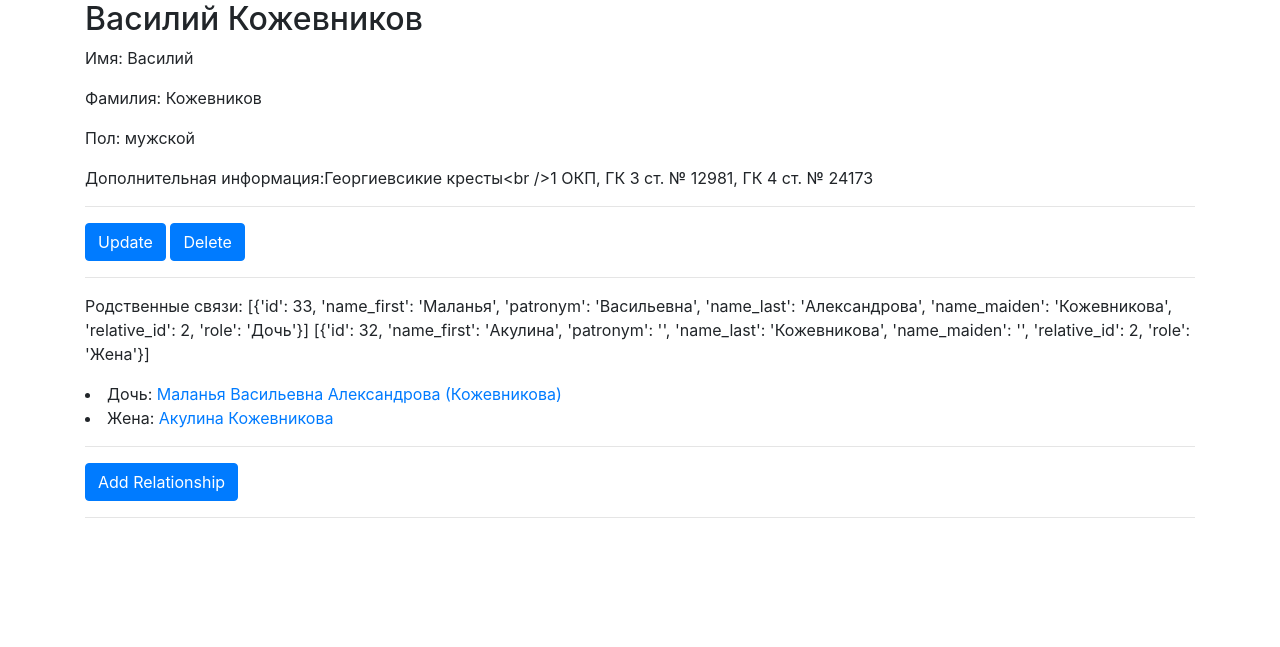
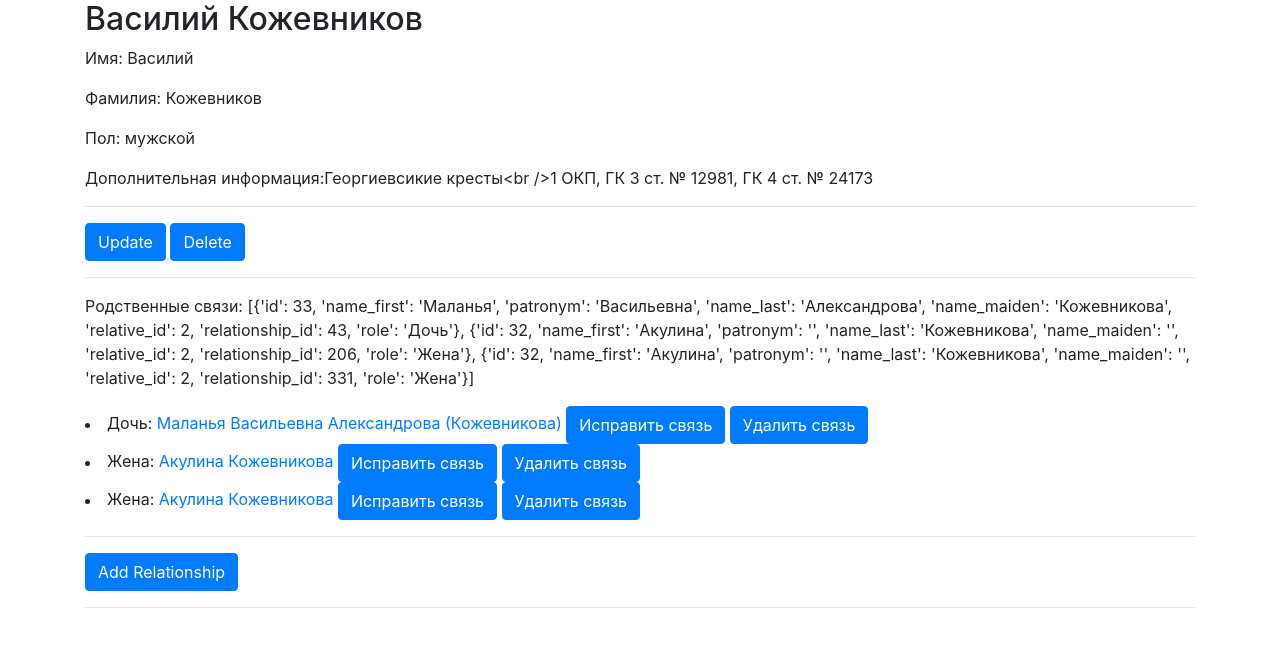
Before and after one commit to Meridobrew/familysite_linux, a Django app: page /familyroster/2/ in a window 1280 px wide. Shown: the part 60-707 px from the top of the page. Run offline with Django 3.2, Linux system fonts and the light colour scheme; data comes from the database, SQL or seed files in the repository; some libraries are stand-ins or nearby versions.

Commit message:
relationship forms are ready, urls configuration were adjusted

```diff
--- a/familyroster/forms.py
+++ b/familyroster/forms.py
@@ -4,6 +4,7 @@ from django.http import request
 from .models import Individual, Relationship
 from django.urls import resolve
 from django.shortcuts import render
+from django.core.exceptions import ValidationError
 fields_for_forms = {"name_last": "Фамилия", "name_first": "Имя",
                     "patronym": "Отчество", "name_maiden": "Девичья фамилия", "gender": "Пол",
                     "date_birth": "Дата рождения", "date_death": "Дата смерти",
@@ -27,12 +28,56 @@ class CreateForm(ModelForm):
 
 class AddRelationshipForm(ModelForm):
     def __init__(self, *args, **kwargs):
-        pk = kwargs.pop('pk', None)
+        individual_id = kwargs.pop('individual_id', None)
         super(AddRelationshipForm,self).__init__(*args, **kwargs)
-        if pk:
-            self.fields['individual_1_id'].initial = pk
+        if individual_id:
+            self.fields['individual_1_id'].initial = individual_id
+            #self.fields['individual_1_id'].disabled = True
     individual_1_id = forms.CharField
     class Meta:
         model = Relationship
         fields = list(fields_for_forms_relationship.keys())
         labels = fields_for_forms_relationship
+    def clean(self):
+        cleaned_data = super().clean()
+        relationship_type = cleaned_data.get("relationship_type")
+        individual_1_role = cleaned_data.get("individual_1_role")
+        individual_2_role = cleaned_data.get("individual_2_role")
+        if individual_1_role in ["Сестра", "Брат"] and individual_2_role in ["Сестра", "Брат"]:
+            cleaned_data["relationship_type"] = "Siblings"
+        elif ((individual_1_role, individual_2_role) or (individual_2_role, individual_1_role)) in [("Отец","Дочь"), ("Отец","Сын"), ("Мать","Сын"), ("Мать","Дочь")]:
+            cleaned_data["relationship_type"] = "Child-Parent"
+        elif individual_1_role in ["Муж", "Жена"] and individual_2_role in ["Муж", "Жена"]:
+            cleaned_data["relationship_type"] = "Marriage"
+        else:
+            raise ValidationError(
+                    "Роли не соответствуют друг другу")
+        return cleaned_data
+
+class UpdateRelationshipForm(ModelForm):
+    def __init__(self, *args, **kwargs):
+        pk = kwargs.pop('pk', None)
+        super(UpdateRelationshipForm,self).__init__(*args, **kwargs)
+        if pk:
+            self.fields['individual_1_id'].initial = pk
+            self.fields['individual_1_id'].disabled = True
+    individual_1_id = forms.CharField
+    class Meta:
+        model = Relationship
+        fields = list(fields_for_forms_relationship.keys())
+        labels = fields_for_forms_relationship
+    def clean(self):
+        cleaned_data = super().clean()
+        relationship_type = cleaned_data.get("relationship_type")
+        individual_1_role = cleaned_data.get("individual_1_role")
+        individual_2_role = cleaned_data.get("individual_2_role")
+        if individual_1_role in ["Сестра", "Брат"] and individual_2_role in ["Сестра", "Брат"]:
+            cleaned_data["relationship_type"] = "Siblings"
+        elif ((individual_1_role, individual_2_role) or (individual_2_role, individual_1_role)) in [("Отец","Дочь"), ("Отец","Сын"), ("Мать","Сын"), ("Мать","Дочь")]:
+            cleaned_data["relationship_type"] = "Child-Parent"
+        elif individual_1_role in ["Муж", "Жена"] and individual_2_role in ["Муж", "Жена"]:
+            cleaned_data["relationship_type"] = "Marriage"
+        else:
+            raise ValidationError(
+                    "Роли не соответствуют друг другу")
+        return cleaned_data
--- a/familyroster/urls.py
+++ b/familyroster/urls.py
@@ -1,4 +1,4 @@
-from django.urls import path
+from django.urls import path, re_path
 from . import views
 
 app_name = "familyroster"
@@ -14,22 +14,32 @@ urlpatterns = [
         name='add'
     ),
     path(
-        route='<pk>/update/',
+        route='<int:individual_id>/update/',
         view=views.IndividualUpdateView.as_view(),
         name='update'
     ),
     path(
-        route='<pk>/delete/',
+        route='<int:individual_id>/delete/',
         view=views.IndividualDeleteView.as_view(),
         name='delete'
     ),
     path(
-        route='<pk>/add_relationship/',
+        route='<int:individual_id>/add_relationship/',
         view=views.AddRelationship.as_view(),
         name='add_relationship'
     ),
     path(
-        route='<pk>/',
+        route='update_relationship/<int:relationship_id>/',
+        view=views.UpdateRelationship.as_view(),
+        name='update_relationship'
+    ),
+    path(
+        route='delete_relationship/<int:relationship_id>/',
+        view=views.DeleteRelationship.as_view(),
+        name='delete_relationship'
+    ),
+    path(
+        route='<int:individual_id>/',
         view=views.IndividualDetailView.as_view(),
         name='detail'
     ),
--- a/familyroster/views.py
+++ b/familyroster/views.py
@@ -1,8 +1,8 @@
 from django.views.generic import ListView, DetailView, CreateView, UpdateView, DeleteView
 from .models import Individual, Relationship
-from .forms import UpdateForm, CreateForm, AddRelationshipForm
+from .forms import UpdateForm, CreateForm, AddRelationshipForm, UpdateRelationshipForm
 from django.contrib.auth.mixins import LoginRequiredMixin
-from django.urls import reverse_lazy
+from django.urls import reverse_lazy, reverse
 from django.db.models import F
 from django.shortcuts import render
 
@@ -12,51 +12,72 @@ class FamilyListView(ListView):
 class IndividualDeleteView(LoginRequiredMixin, DeleteView):
     model = Individual
     success_url = reverse_lazy('familyroster:list')
+    pk_url_kwarg = 'individual_id'
 
 class IndividualDetailView(DetailView):
-
+    pk_url_kwarg = 'individual_id'
     model = Individual
     def get_context_data(self, **kwargs):
-        pk = self.kwargs.get('pk')
+        individual_id = self.kwargs.get('individual_id')
         context = super().get_context_data(**kwargs)
-        q1 = Individual.objects.all().values('id', 'name_first', 'patronym', 'name_last', 'name_maiden', relative_id=F('Individual_1__individual_2_id_id'), role=F('Individual_1__individual_1_role'))
-        q2 = Individual.objects.all().values('id', 'name_first', 'patronym', 'name_last', 'name_maiden', relative_id=F('Individual_2__individual_1_id_id'), role=F('Individual_2__individual_2_role'))
+        q1 = Individual.objects.all().values('id', 'name_first', 'patronym', 'name_last', 'name_maiden', relative_id=F('Individual_1__individual_2_id_id'), relationship_id=F('Individual_1__id'), role=F('Individual_1__individual_1_role'))
+        q2 = Individual.objects.all().values('id', 'name_first', 'patronym', 'name_last', 'name_maiden', relative_id=F('Individual_2__individual_1_id_id'), relationship_id=F('Individual_2__id'), role=F('Individual_2__individual_2_role'))
         #q3 = (q1 | q2).distinct().filter(relative_id=pk)
-        context['relatif1_id'] = list(q1.filter(relative_id=pk).distinct())
-        context['relatif2_id'] = list(q2.filter(relative_id=pk).distinct())
-        #context['relatif2_id'] = q2.filter(relative_id=pk)
+        context['relatif_list'] = list(q1.filter(relative_id=individual_id).distinct())+list(q2.filter(relative_id=individual_id).distinct())
         context['range'] = range(10)
         return context
 fields_for_forms = {"name_last": "Фамилия", "name_first": "Имя",
-              "patronym": "Отчество", "name_maiden": "Девичья фамилия", "gender": "Пол",
-              "date_birth": "Дата рождения", "date_death": "Дата смерти",
-              "place_birth": "Место рождения", "place_death": "Место смерти",
-              "individual_notes": "Примечания"}
+                    "patronym": "Отчество", "name_maiden": "Девичья фамилия", "gender": "Пол",
+                    "date_birth": "Дата рождения", "date_death": "Дата смерти",
+                    "place_birth": "Место рождения", "place_death": "Место смерти",
+                    "individual_notes": "Примечания"}
 fields_for_forms_relationship = {"relationship_type": "Тип родства", "individual_2_id": "ID присоединяемого человека", "individual_1_role": "Роль выбранного человека", "individual_2_role": "Роль присоединяемого человека"}
 class IndividualCreateView(LoginRequiredMixin, CreateView):
     model = Individual
     form_class = CreateForm
+    pk_url_kwarg = 'individual_id'
     def form_valid(self, form):
         form.instance.creator = self.request.user
         return super().form_valid(form)
     class Meta:
         labels = fields_for_forms
-
 class IndividualUpdateView(LoginRequiredMixin, UpdateView):
+    pk_url_kwarg = 'individual_id'
     model = Individual
     form_class = UpdateForm
     action = "Update"
     class Meta:
         labels = fields_for_forms
 
-class AddRelationship(CreateView):
+class AddRelationship(LoginRequiredMixin, CreateView):
     form_class = AddRelationshipForm
     labels = fields_for_forms_relationship
     model = Relationship
-    def get(self, *args, **kwargs):
-        #form_class = AddRelationshipForm(pk=kwargs.get("pk"))
-        form = AddRelationshipForm(pk=kwargs.get("pk"))
-        return render(None, 'familyroster/relationship_form.html', {'form': form})
-    #def form_valid(self, form):
-    #    form.instance.creator = self.request.user
-    #    return super().form_valid(form)
+    def get_success_url(self):
+        return reverse('familyroster:list')
+    def get(self, request, *args, **kwargs):
+        form = AddRelationshipForm(individual_id=kwargs.get("individual_id"))
+        return render(request, 'familyroster/relationship_form.html', {'form': form})
+    def form_valid(self, form):
+        form.instance.creator = self.request.user
+        return super().form_valid(form)
+
+class UpdateRelationship(LoginRequiredMixin, UpdateView):
+    form_class = UpdateRelationshipForm
+    labels = fields_for_forms_relationship
+    pk_url_kwarg = 'relationship_id'
+    model = Relationship
+    action = "Update"
+    def get_success_url(self):
+        return reverse('familyroster:list')
+    #def get(self, request, *args, **kwargs):
+        #form = AddRelationshipForm(pk=kwargs.get("pk"))
+        #return render(request, 'familyroster/relationship_form.html', {'form': form})
+    def form_valid(self, form):
+        form.instance.creator = self.request.user
+        return super().form_valid(form)
+
+class DeleteRelationship(LoginRequiredMixin, DeleteView):
+    model = Relationship
+    success_url = reverse_lazy('familyroster:list')
+    pk_url_kwarg = 'relationship_id'
--- a/familysite_linux/templates/familyroster/individual_detail.html
+++ b/familysite_linux/templates/familyroster/individual_detail.html
@@ -51,13 +51,12 @@
 </p>
 <hr/>
 Родственные связи:
-{{ relatif1_id }} {{ relatif2_id }}
+{{ relatif_list }}
 <p>
-    {% for obj in relatif1_id %}
-        <li>{{ obj.role }}: <a href="{% url 'familyroster:detail' obj.id %}">{{ obj.name_first }} {{ obj.patronym }} {{ obj.name_last }} {% if obj.name_maiden %} ({{ obj.name_maiden }}){% endif %}</a></li>
-    {% endfor %}
-    {% for obj in relatif2_id %}
-        <li>{{ obj.role }}: <a href="{% url 'familyroster:detail' obj.id %}">{{ obj.name_first }} {{ obj.patronym }} {{ obj.name_last }} {% if obj.name_maiden %} ({{ obj.name_maiden }}){% endif %}</a></li>
+    {% for obj in relatif_list|dictsort:'role' %}
+        <li>{{ obj.role }}: <a href="{% url 'familyroster:detail' obj.id %}">{{ obj.name_first }} {{ obj.patronym }} {{ obj.name_last }} {% if obj.name_maiden %} ({{ obj.name_maiden }}){% endif %}</a>
+        <a class="btn btn-primary" href="{% url 'familyroster:update_relationship' obj.relationship_id %}" role="button"> Исправить связь</a>
+        <a class="btn btn-primary" href="{% url 'familyroster:delete_relationship' obj.relationship_id %}" role="button"> Удалить связь</a>
     {% endfor %}
 </p>
 <hr/>
--- /dev/null
+++ b/familysite_linux/templates/familyroster/relationship_confirm_delete.html
@@ -0,0 +1,6 @@
+<form method="post">{% csrf_token %}
+    <p>Вы действительно хотите удалить запись о том, что
+      {{ individual.relationship_set.all }} {{ individual1.patronym }}  {{individual1.name_last }}"
+      является {{Relationship.individual_1_role}}
+      {{ individual2.name_first }} {{ individual2.patronym }}  {{individual2.name_last }}
+    <input type="submit" value="Confirm"> <a href="{% url 'familyroster:list' %}">Cancel</form>
```
Also changed, not shown: familyroster/models.py (+6 -4 lines).
